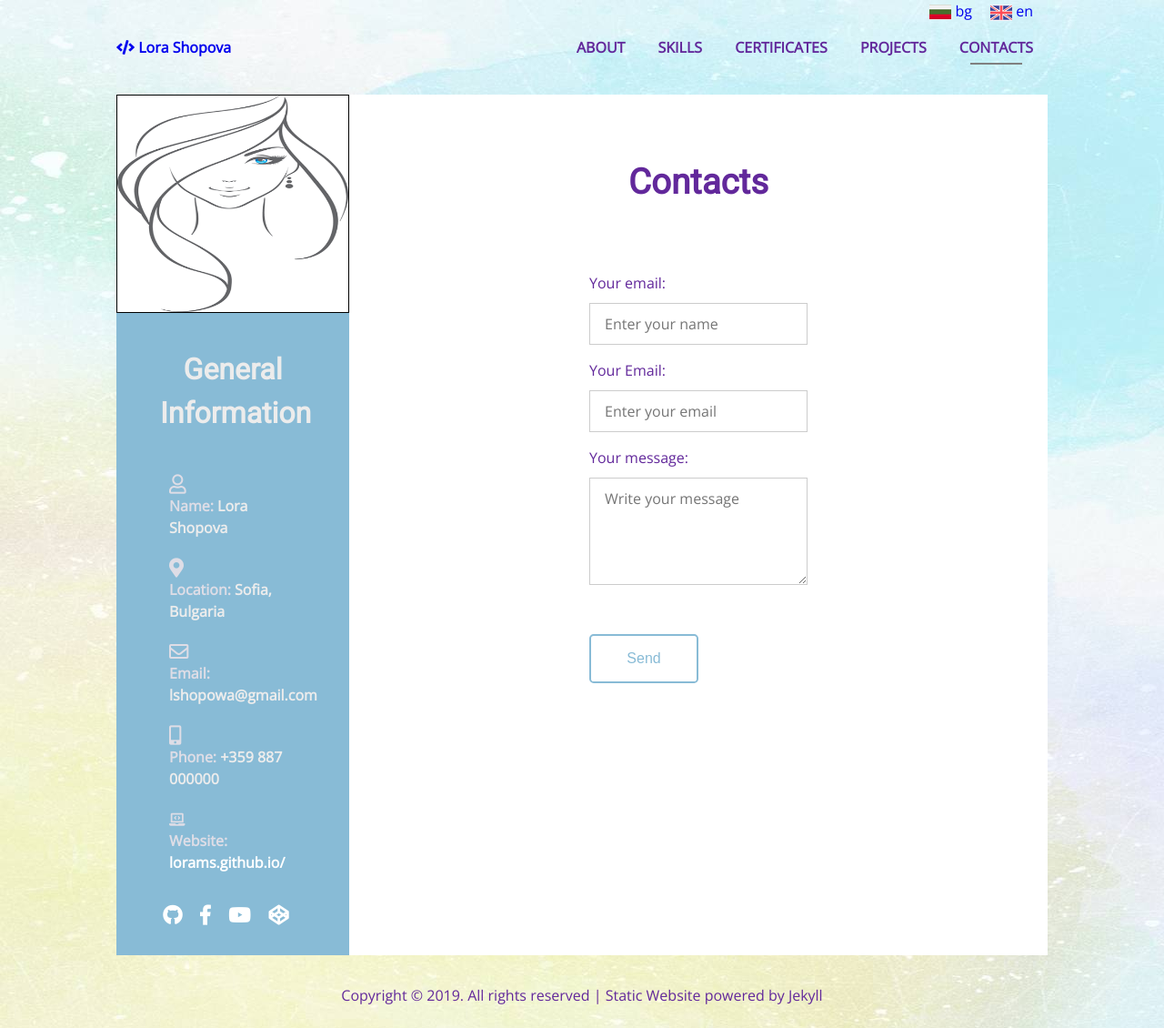
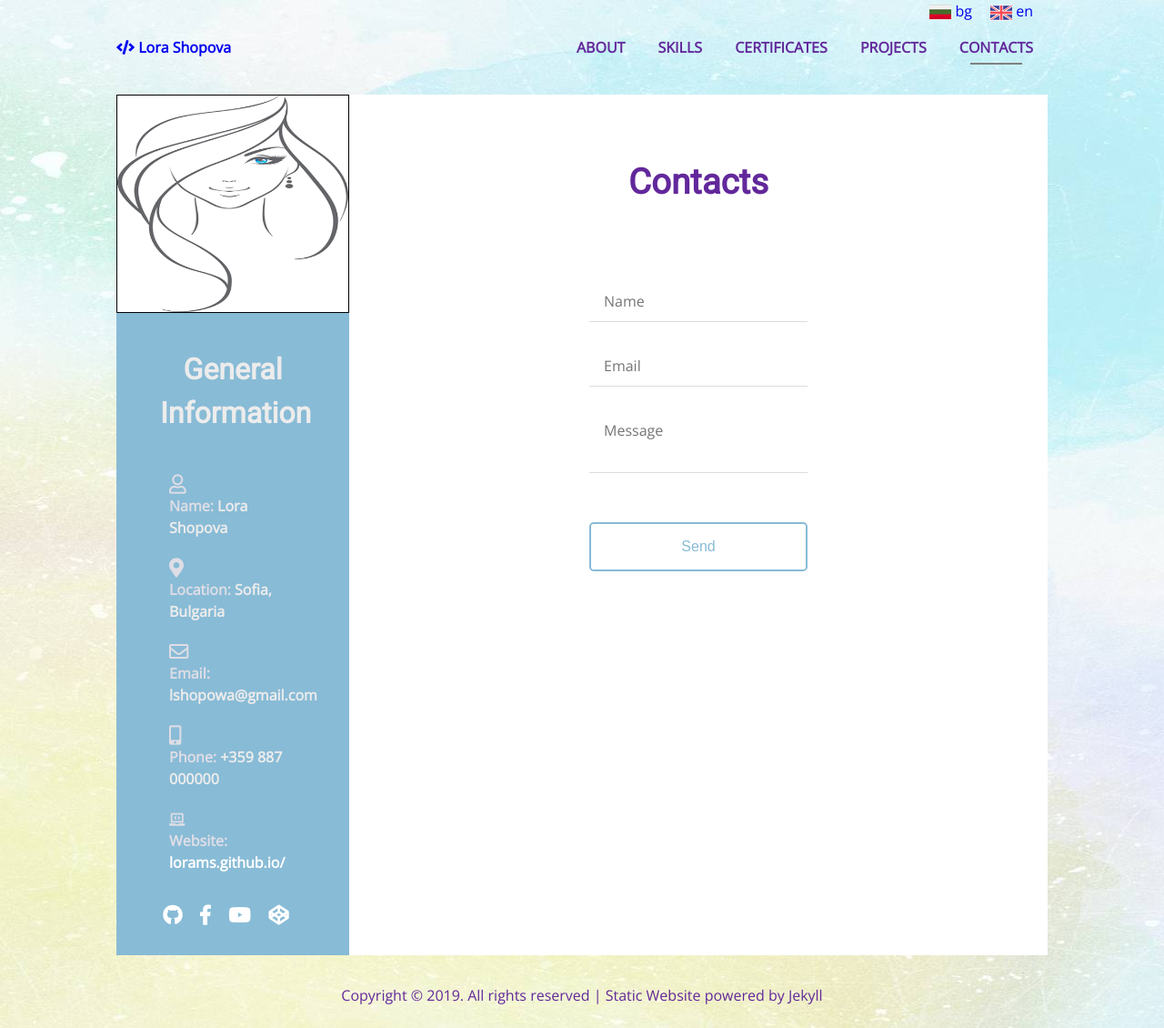
Before and after one commit to LoraMS/lorams.github.io, a Jekyll site: the page built from contacts.html, in a window 1280 px wide. Shown: the whole page at 91% size. Built offline with Jekyll 4.4.1, drawn with Linux system fonts in a browser that asks for light colours.

Commit message:
contact page updated

```diff
--- a/contacts.html
+++ b/contacts.html
@@ -14,23 +14,20 @@ ref: contacts
             </h1>
             <form action="https://formspree.io/xeqedzoj" method="POST" onsubmit="return submitUserForm();">
                 <label>
-                    Your email:
-                    <input type="text" name="name" placeholder="Enter your name" required>
+                    <!-- Your Name: -->
+                    <input type="text" name="name" placeholder="Name" required>
                 </label>
                 <label>
-                    Your Email:
-                    <input type="email" name="email" placeholder="Enter your email" required>
+                    <!-- Your Email: -->
+                    <input type="email" name="email" placeholder="Email" required>
                 </label>
                 <label>
-                    Your message:
-                    <textarea name="message" placeholder="Write your message" rows="4" required></textarea>
+                    <!-- Your Message: -->
+                    <textarea name="message" placeholder="Message" required></textarea>
                 </label>
-                <div class="g-recaptcha" data-sitekey="6LfCKMwUAAAAADtqHcHARIV2XdDLCD3Kex8jgdAQ"></div>
+                <div class="g-recaptcha" data-theme="light" data-sitekey="6LfCKMwUAAAAADtqHcHARIV2XdDLCD3Kex8jgdAQ"></div>
                 <div id="g-recaptcha-error"></div>
                 <button type="submit">Send</button>
-                <div class="success hide">
-                    Your message was sent successfully. Thanks!
-                </div>
             </form>
         </div>
     </section>
--- a/style/style.css
+++ b/style/style.css
@@ -637,7 +637,7 @@ footer p {
   height: 79vh;
   overflow-y: scroll;
   scrollbar-width: thin;
-  scrollbar-color: rgba(136, 187, 214, 0.5) #88bbd6;
+  scrollbar-color: #88bbd6 rgba(136, 187, 214, 0.5);
 }
 
 .skills-page .skills-description::-webkit-scrollbar {
@@ -874,7 +874,7 @@ footer p {
   height: 79vh;
   overflow-y: scroll;
   scrollbar-width: thin;
-  scrollbar-color: rgba(136, 187, 214, 0.5) #88bbd6;
+  scrollbar-color: #88bbd6 rgba(136, 187, 214, 0.5);
 }
 
 .certificates-page .certificates::-webkit-scrollbar {
@@ -959,14 +959,19 @@ footer p {
   margin-top: 0.625rem;
   margin-bottom: 1rem;
   resize: vertical;
+  outline: none;
+  border: none;
+  border-bottom: 1px solid #ddd;
+  background: transparent;
 }
 
-.contacts-page .contacts form .g-recaptcha {
-  width: 50%;
+.contacts-page .contacts form textarea {
+  resize: none;
+  overflow: hidden;
 }
 
 .contacts-page .contacts form button {
-  width: 50%;
+  width: 100%;
   padding: 1rem;
   margin-top: 2rem;
   border: 2px solid #88bbd6;
```
Also changed, not shown: scss/_contacts.scss (+35 -2 lines), 1 other file.
